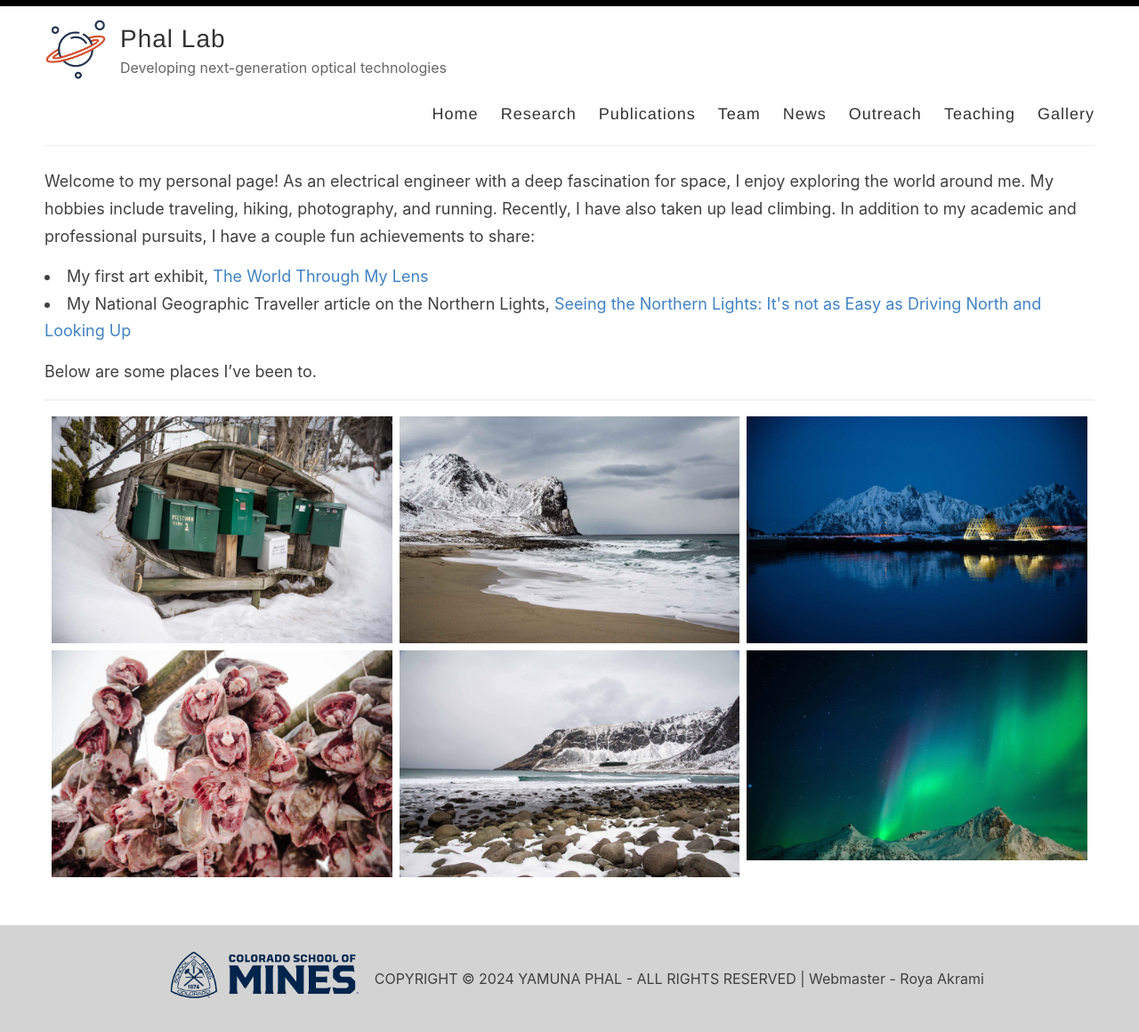
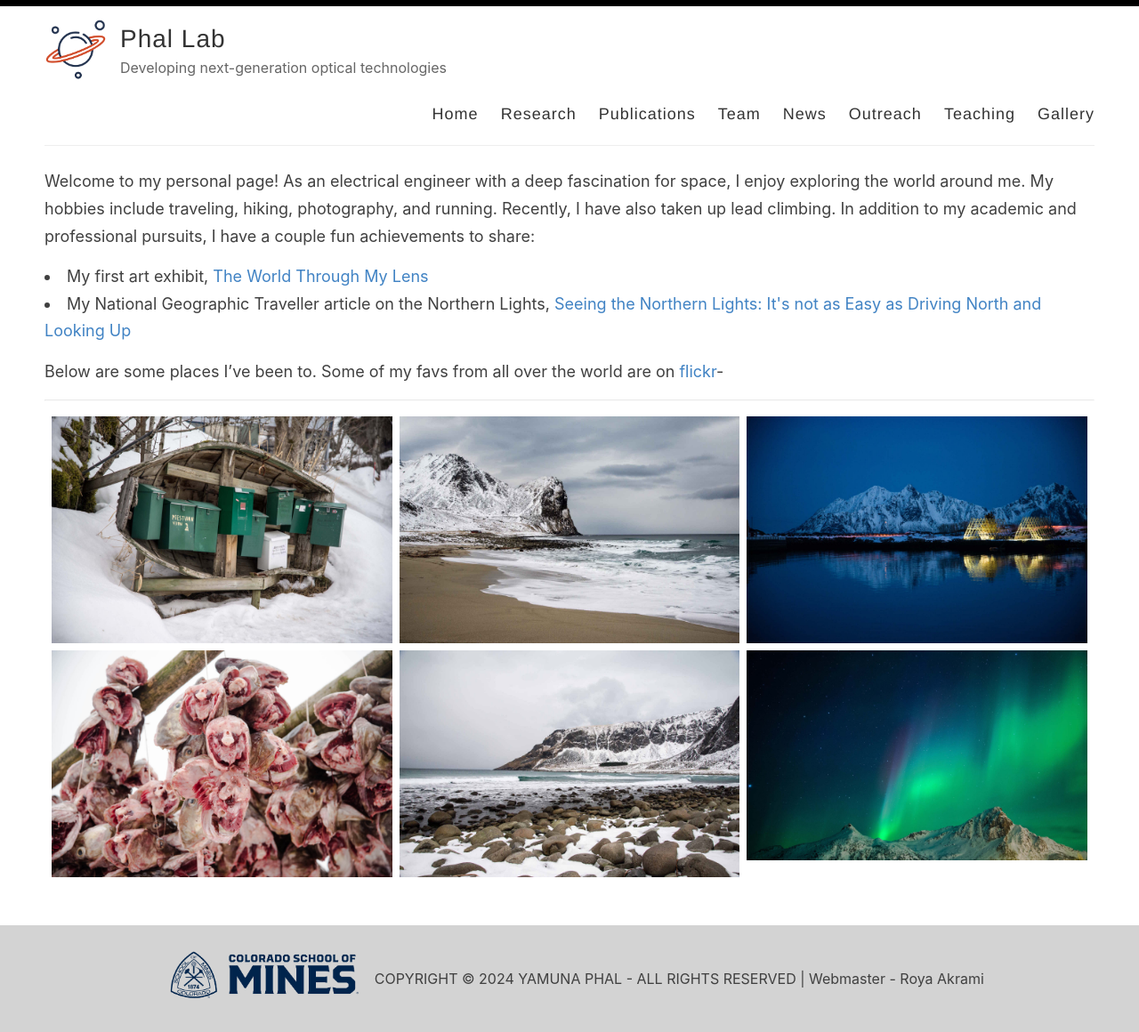
Before and after one commit to phal-lab/phal-lab.github.io, a Jekyll site: the page built from _pages/gallery.md, in a window 1280 px wide. Shown: the whole page at 89% size. Built offline with Jekyll 4.4.1, drawn with Linux system fonts in a browser that asks for light colours.

Commit message:
Update gallery.md

```diff
--- a/_pages/gallery.md
+++ b/_pages/gallery.md
@@ -10,4 +10,4 @@ Welcome to my personal page! As an electrical engineer with a deep fascination f
 <li>My National Geographic Traveller article on the Northern Lights, <a href="https://www.bootsnall.com/articles/seeing-the-northern-lights-lofoten-islands-norway.html" target = _blank>Seeing the Northern Lights: It's not as Easy as Driving North and Looking Up</a></li>
 </bl>
 
-Below are some places I've been to.
+Below are some places I’ve been to. Some of my favs from all over the world are on <a href="https://www.flickr.com/photos/126646754@N04/" target = _blank>flickr</a>-
```
